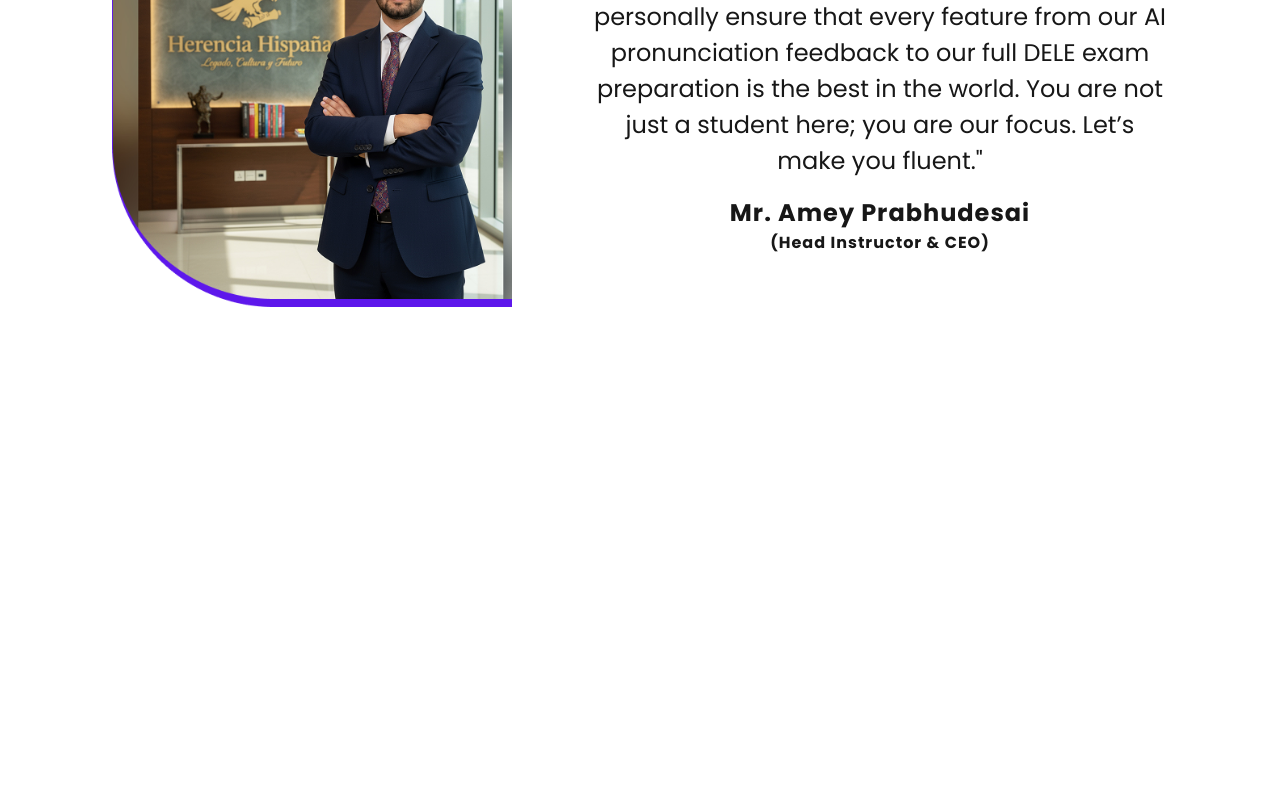
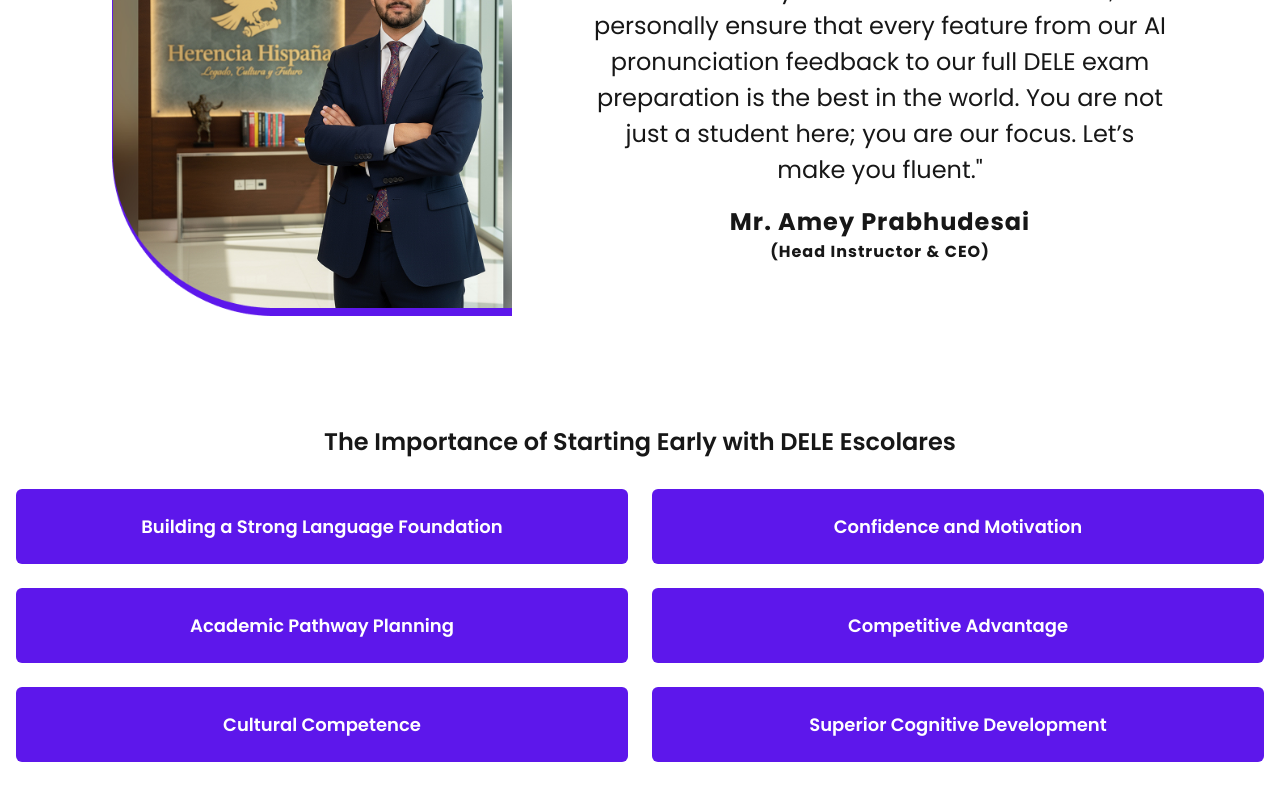
Before and after one commit to parthj712/Herencia-Hispa-a, a Next.js app: page / in a window 1280 px wide. Shown: the part 1862-2662 px from the top of the page. Before the commit the page ends 2217 px from the top, so only its background shows below. Built offline with nearby package versions, Linux system fonts and the light colour scheme.

Commit message:
add importance od starting early

```diff
--- /dev/null
+++ b/src/Comp/MainHome/Importance/Importance.js
@@ -0,0 +1,37 @@
+import React from 'react'
+
+const Importance = () => {
+    return (
+        <div className="py-16 px-4 bg-white text-center">
+            {/* Title */}
+            <h2 className="text-[20px] md:text-3xl lg:text-[24px] font-semibold mb-8">
+                The Importance of Starting Early with DELE Escolares
+            </h2>
+
+            {/* Grid Section */}
+            <div className="grid grid-cols-1 sm:grid-cols-2 gap-6 max-w-7xl mx-auto">
+                <div className="bg-[#5D17EB] text-[20px] sm:text-[18px] text-white font-semibold py-6 px-6 rounded-md">
+                    Building a Strong Language Foundation
+                </div>
+                <div className="bg-[#5D17EB] text-[20px] sm:text-[18px] text-white font-semibold py-6 px-6 rounded-md">
+                    Confidence and Motivation
+                </div>
+                <div className="bg-[#5D17EB] text-[20px] sm:text-[18px] text-white font-semibold py-6 px-6 rounded-md">
+                    Academic Pathway Planning
+                </div>
+                <div className="bg-[#5D17EB] text-[20px] sm:text-[18px] text-white font-semibold py-6 px-6 rounded-md">
+                    Competitive Advantage
+                </div>
+                <div className="bg-[#5D17EB] text-[20px] sm:text-[18px] text-white font-semibold py-6 px-6 rounded-md">
+                    Cultural Competence
+                </div>
+                <div className="bg-[#5D17EB] text-[20px] sm:text-[18px] text-white font-semibold py-6 px-6 rounded-md">
+                    Superior Cognitive Development
+                </div>
+            </div>
+        </div>
+
+    )
+}
+
+export default Importance
--- a/src/Comp/MainHome/MainHome.js
+++ b/src/Comp/MainHome/MainHome.js
@@ -3,6 +3,7 @@ import Welcome from './Welcome/Welcome'
 import HeroSection from './HeroSection/HeroSection'
 import Connect500 from './Connect500/Connect500'
 import Teacher from './Teacher/Teacher'
+import Importance from './Importance/Importance'
 
 const MainHome = () => {
     return (
@@ -11,6 +12,7 @@ const MainHome = () => {
             <HeroSection />
             <Connect500 />
             <Teacher />
+            <Importance/>
         </div>
     )
 }
--- a/src/Comp/MainHome/Teacher/Teacher.js
+++ b/src/Comp/MainHome/Teacher/Teacher.js
@@ -22,13 +22,16 @@ const Teacher = () => {
             }}
         >
 
-            <p
+            {/* <p
                 className={`tracking-[1px] font-semibold mb-4 text-[1.5rem] text-shadow-sm ${isMobile ? "text-center" : "text-left"
                     }`}
             >
                 Meet Our Instructor
-            </p>
+            </p> */}
 
+<h2 className="text-[20px] md:text-3xl lg:text-[24px] font-semibold mb-8">
+                Meet Our Instructor
+            </h2>
 
 
 
```
